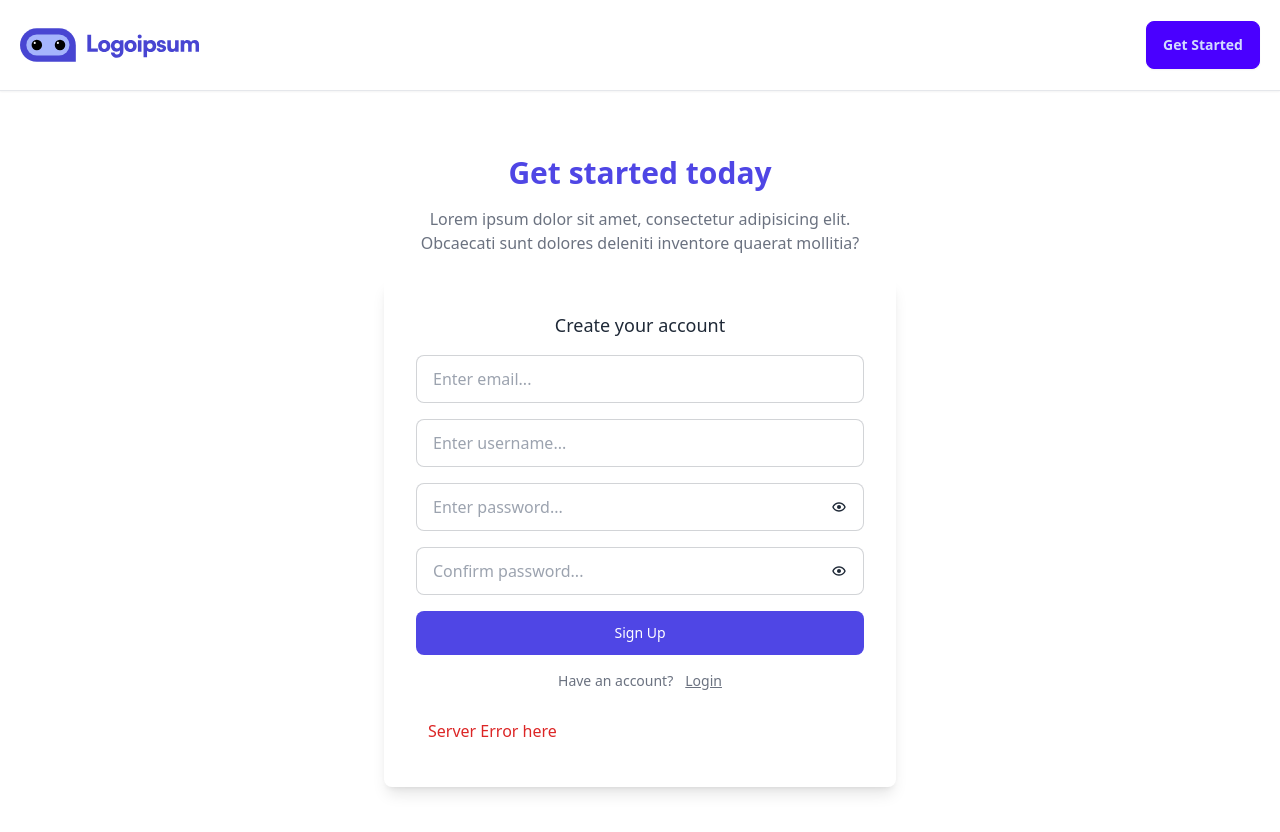
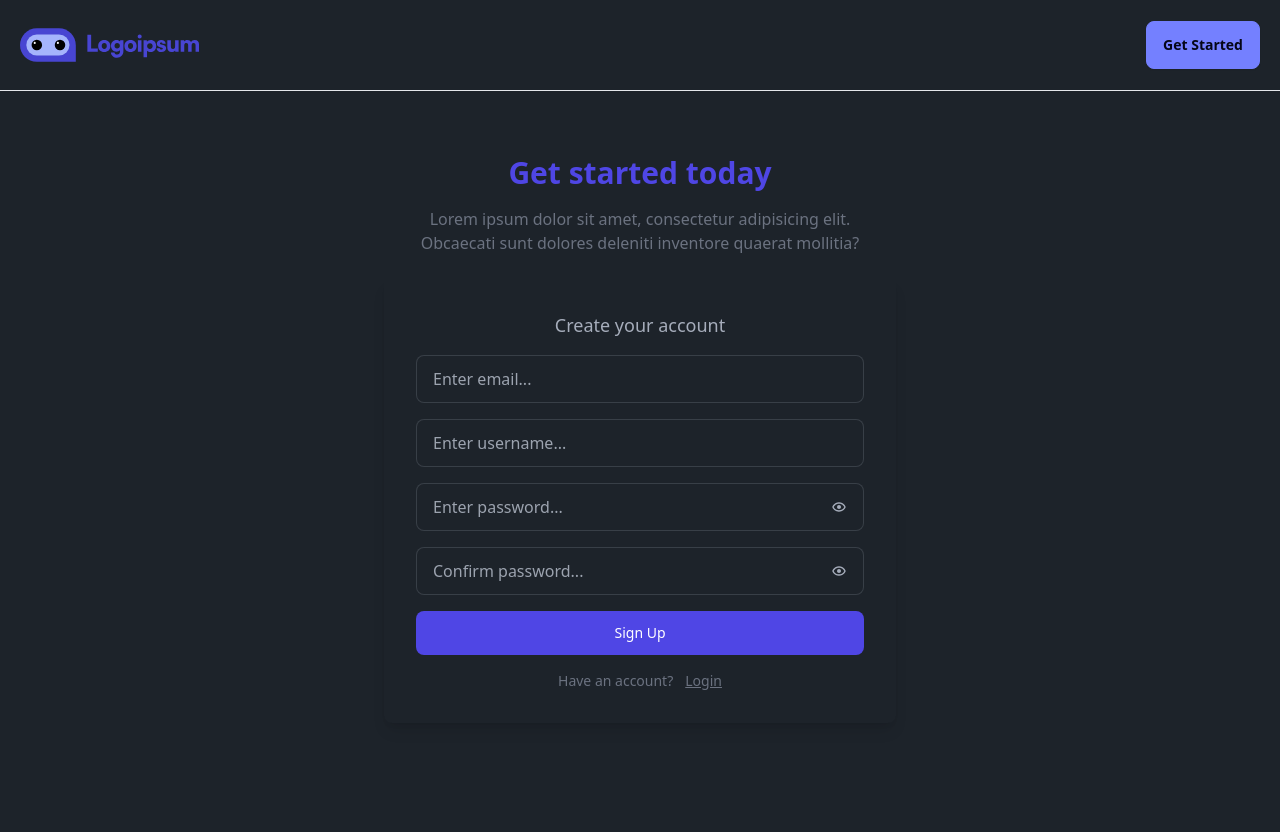
Before and after one commit to taruannika/ai_form_builder, a React (Vite) app in the folder client/: page / in a window 1280 px wide. Shown: the top 832 px of the page. Built offline with nearby package versions, Linux system fonts and the light colour scheme.

Commit message:
handling server errors

```diff
--- a/client/src/App.jsx
+++ b/client/src/App.jsx
@@ -5,7 +5,7 @@ import SignUpPage from "./pages/SignUpPage";
 
 const App = () => {
   return (
-    <div>
+    <div data-theme={"dark"}>
       <Header />
       <SignUpPage />
     </div>
--- a/client/src/pages/SignUpPage.jsx
+++ b/client/src/pages/SignUpPage.jsx
@@ -13,6 +13,8 @@ const SignUpPage = () => {
     password: false,
     confirmpassword: false,
   });
+
+  const [serverError, setServerError] = useState("");
 
   const {
     register,
@@ -36,11 +38,12 @@ const SignUpPage = () => {
         });
       } else {
         console.log("Error:", error.response.data.message);
+        setServerError(error.response?.data?.message || "An error occured");
       }
     }
   };
   return (
-    <div className="mx-auto max-w-screen-xl px-4 py-16 sm:px-6 lg:px-8">
+    <div className="min-h-screen mx-auto max-w-screen-xl px-4 py-16 sm:px-6 lg:px-8">
       <div className="mx-auto max-w-lg">
         <h1 className="text-center text-2xl font-bold text-indigo-600 sm:text-3xl">
           Get started today
@@ -155,6 +158,8 @@ const SignUpPage = () => {
             )}
           </div>
 
+          {serverError && <p className="text-red-600 p-3">{serverError}</p>}
+
           <button className="block w-full rounded-lg bg-indigo-600 px-5 py-3 text-sm font-medium text-white">
             Sign Up
           </button>
@@ -165,8 +170,6 @@ const SignUpPage = () => {
               Login
             </a>
           </p>
-
-          <p className="text-red-600 p-3">Server Error here</p>
         </form>
       </div>
     </div>
```
